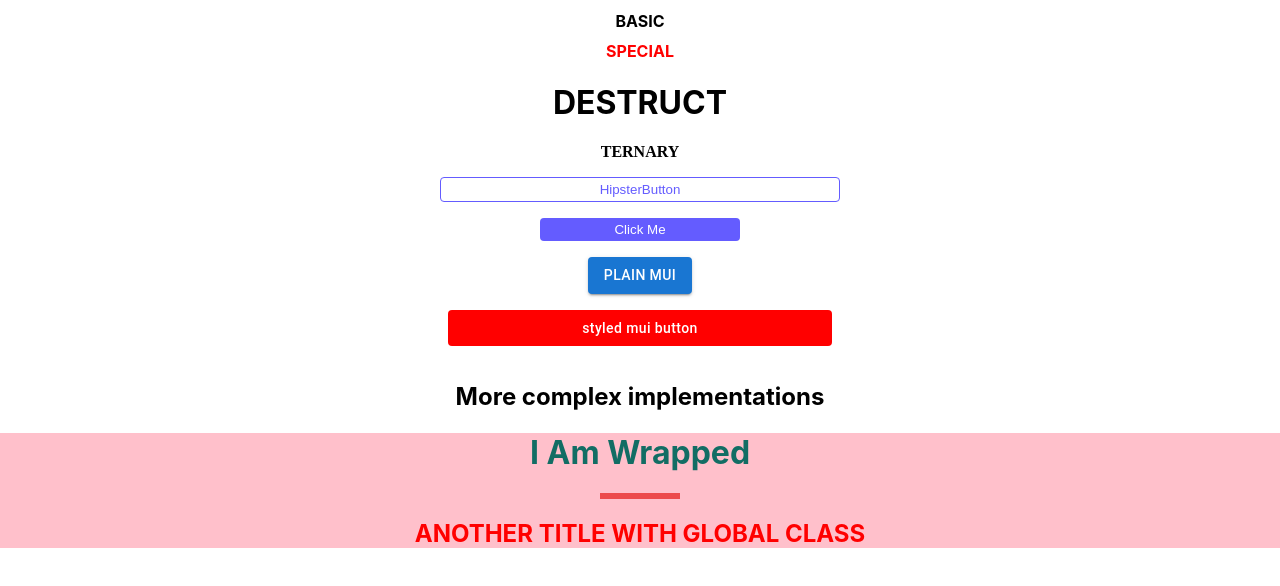
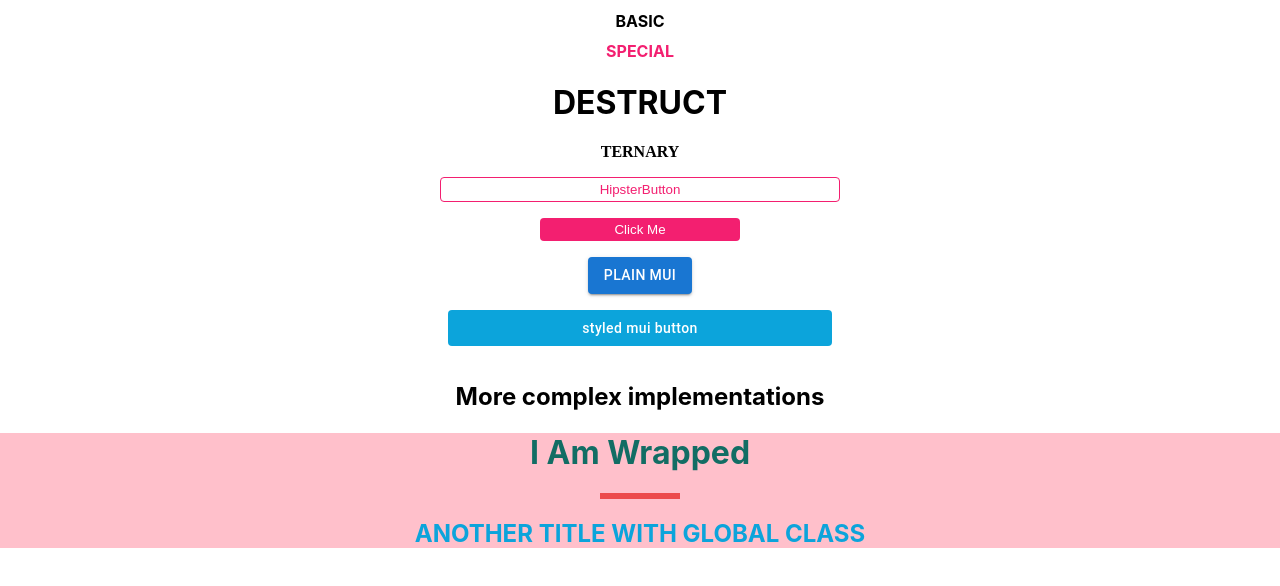
Before and after one commit to nigmasilmi/styled-components-guide, a React (Create React App) app: page / in a window 1280 px wide. Shown: the top 586 px of the page. Built offline with nearby package versions, Linux system fonts and the light colour scheme.

Commit message:
global css variables

```diff
--- a/src/components/BasicTitle.js
+++ b/src/components/BasicTitle.js
@@ -4,7 +4,7 @@ const BasicTitle = styled.h1`
   text-align: center;
   text-transform: uppercase;
   font-size: 1rem;
-  color: ${(props) => props.special && "red"};
+  color: ${(props) => props.special && `var(--primary)`};
   font-size: ${({ destruct }) => destruct && "2rem"};
   font-family: ${(props) => (props.vary ? "cursive" : "unset")};
 `;
--- a/src/components/Buttons.js
+++ b/src/components/Buttons.js
@@ -3,7 +3,7 @@ import styled from "styled-components";
 export const DefaultButton = styled.button`
   display: block;
   text-align: center;
-  background-color: #645cff;
+  background-color: var(--primary);
   color: #fff;
   border: none;
   border-radius: 0.25rem;
@@ -17,6 +17,6 @@ export const DefaultButton = styled.button`
 export const HipsterButton = styled(DefaultButton)`
   width: 400px;
   background: transparent;
-  color: #645cff;
-  border: 1px solid #645cff;
+  color: var(--primary);
+  border: 1px solid var(--primary);
 `;
--- a/src/components/MUIButtonExtended.js
+++ b/src/components/MUIButtonExtended.js
@@ -6,7 +6,7 @@ import Button from "@mui/material/Button";
 const StyledButton = styled(Button)`
   text-transform: lowercase;
   margin: 1rem;
-  background-color: red;
+  background-color: var(--secondary);
   color: white;
   width: 30%;
   :hover {
--- a/src/index.css
+++ b/src/index.css
@@ -1,3 +1,8 @@
+:root {
+  --primary: #f31f70;
+  --secondary: #0ca4db;
+}
+
 body {
   margin: 0;
   font-family: -apple-system, BlinkMacSystemFont, "Segoe UI", "Roboto", "Oxygen",
@@ -20,7 +25,7 @@ code {
 .btn {
   display: block;
   text-align: center;
-  background-color: #645cff;
+  background-color: var(--primary);
   color: #fff;
   border: none;
   border-radius: 0.25rem;
@@ -37,5 +42,5 @@ code {
 
 .title {
   text-transform: uppercase;
-  color: red;
+  color: var(--secondary);
 }
```
